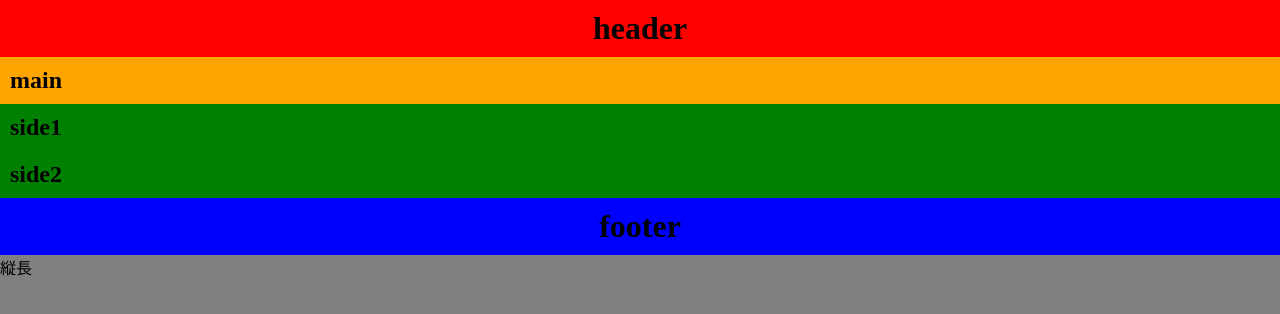
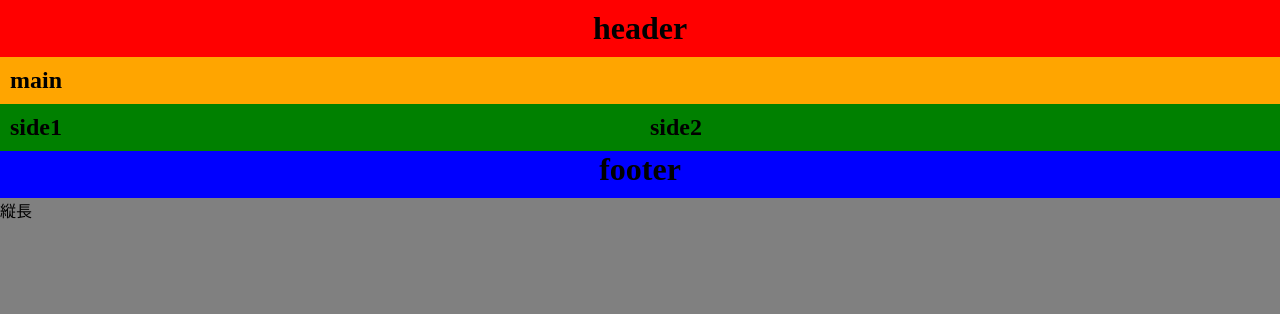
Before and after one commit to g1527042/2016web1-10, a plain HTML site: page index.html in a window 1280 px wide. Drawn offline with Linux system fonts and the light colour scheme.

Commit message:
Update default.css

```diff
--- a/css/default.css
+++ b/css/default.css
@@ -28,6 +28,21 @@ footer{
   background-color: blue;
   text-align: center;
 }
+
+/* 641px以上 */
+@media screen and (min-width:641px){
+  aside{
+    width: calc(50% - 20px);
+    float:left;
+  }
+  #side:after{
+    /* clearfix */
+    content: "";
+    display:black;
+    clear:both;
+  }
+}
+
 @media screen and (orientation:portrait){
   body:after{
     font-family: 'Noto Sans Japanese', sans-serif;;
```
